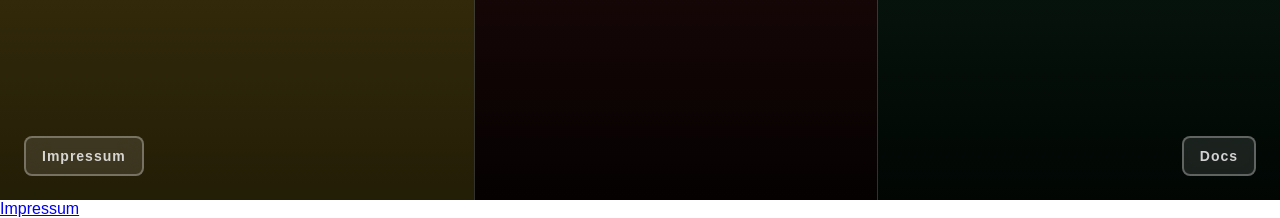
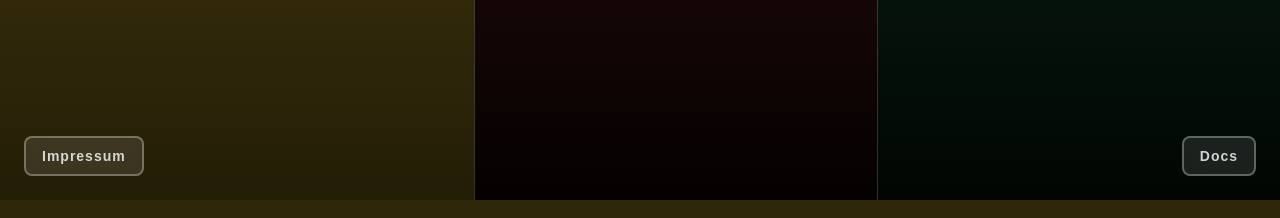
Before and after one commit to EinfxchNiklas/Sport_Dashboard, a Flask app: page / in a window 1280 px wide. Shown: the part 600-818 px from the top of the page. Run offline with Flask 3, Linux system fonts and the light colour scheme; parts of the project's set-up code (start-up, migrations or seed data) failed here and were passed over.

Commit message:
footer aus homepage entfernt

```diff
--- a/templates/homepage.html
+++ b/templates/homepage.html
@@ -43,8 +43,5 @@
         </a>
 
     </div>
-    <footer>
-        <p><a href="/impressum">Impressum</a></p>
-    </footer>
 </body>
 </html>
```
